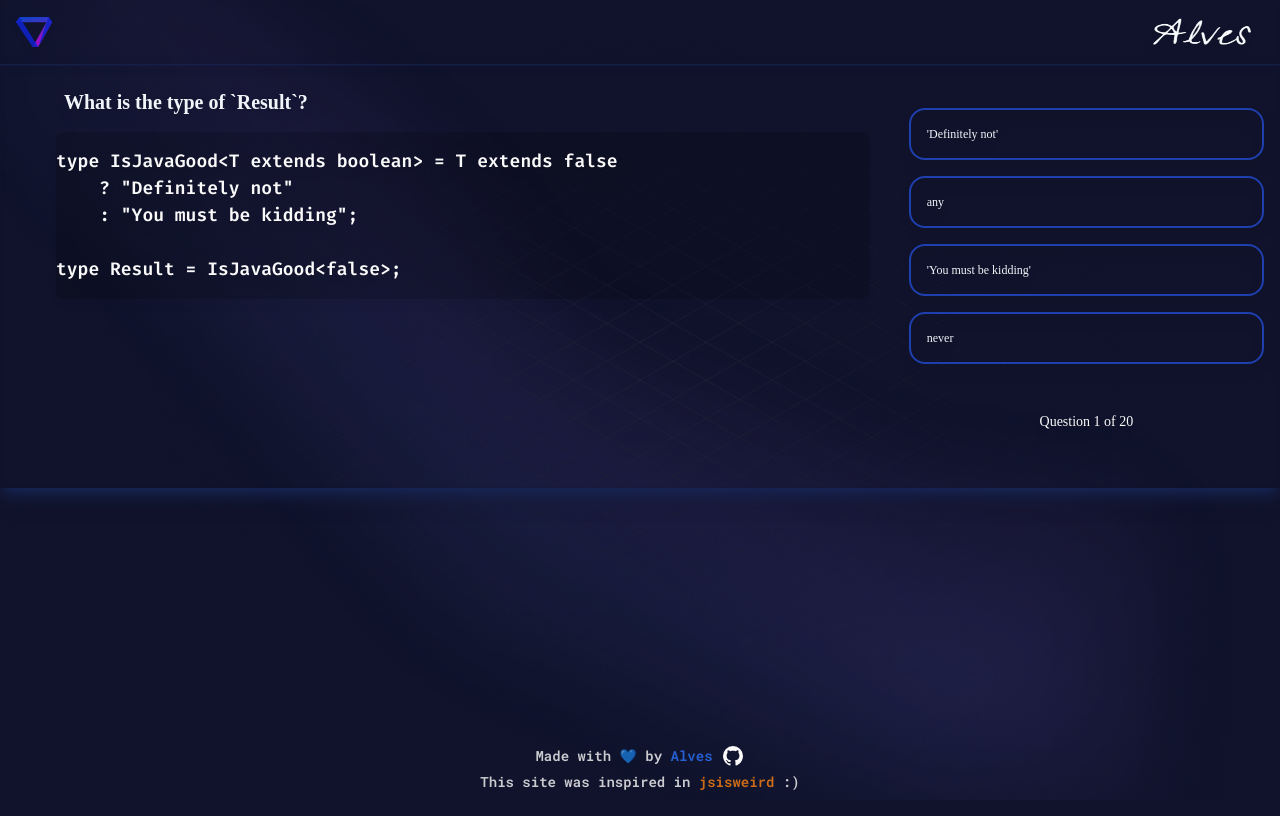
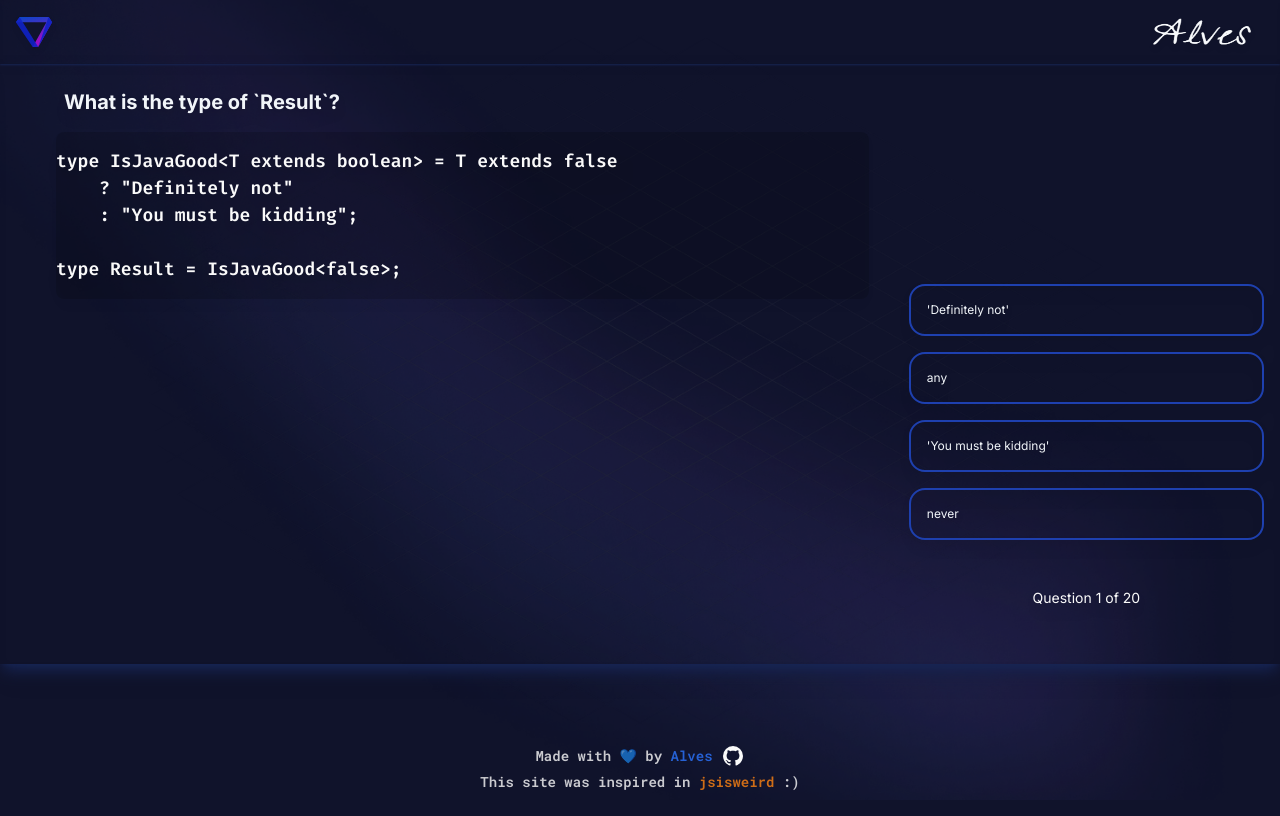
Before and after one commit to alvseven/tsisweird, a Next.js app: page /quiz in a window 1280 px wide. Built offline with nearby package versions, Linux system fonts and the light colour scheme.

Commit message:
fix: prevent layout shift between questions

```diff
--- a/src/app/quiz/(components)/question.tsx
+++ b/src/app/quiz/(components)/question.tsx
@@ -51,10 +51,10 @@ export function Question({
         transition={{ duration: 0.5 }}
         className="flex flex-col gap-4 px-2 min-w-[70%]"
       >
-        <h2 className="font-inter text-sm font-bold text-pretty text-slate-100 md:text-base lg:text-xl mx-2">
+        <h2 className="font-sans text-sm font-bold text-pretty text-slate-100 md:text-base lg:text-xl mx-2">
           {title}
         </h2>
-        <div className="[&>figure>pre]:min-h-[400px]">{code}</div>
+        <div className="[&>figure>pre]:min-h-[400px] [&>figure>pre]:max-h-[400px] [&>figure>pre]:overflow-y-auto">{code}</div>
       </motion.div>
       <motion.div
         initial={{ opacity: 0, x: 20 }}
@@ -70,7 +70,7 @@ export function Question({
             transition={{ duration: 0.3, delay: index * 0.1 }}
             whileHover={{ scale: 1.02 }}
             whileTap={{ scale: 0.98 }}
-            className={` rounded-2xl text-slate-100 font-inter border-2 p-4 text-xs text-left flex items-center justify-between gap-4 transition-colors duration-200
+            className={` rounded-2xl text-slate-100 font-sans border-2 p-4 text-xs text-left flex items-center justify-between gap-4 transition-colors duration-200
              ${
                showFeedback && index === correctAnswer
                  ? "bg-green-500/20 border-green-500/30"
@@ -112,7 +112,7 @@ export function Question({
           transition={{ delay: 0.5 }}
           className="flex items-center justify-center mt-8 mb-2"
         >
-          <h4 className="text-sm font-inter">
+          <h4 className="text-sm font-sans">
             Question {currentQuestion} of {totalQuestions}
           </h4>
         </motion.div>
--- a/src/app/quiz/page.tsx
+++ b/src/app/quiz/page.tsx
@@ -18,7 +18,7 @@ export default function Home() {
   const QuestionCode = currentQuestion?.code;
 
   return (
-    <section className="flex flex-col xl:flex-row gap-8 pt-6 pb-12 px-1 lg:px-12 max-w-full z-50 drop-shadow-lg shadow-lg shadow-blue-950 min-w-[100%] min-h-[424px]">
+    <section className="flex flex-col xl:flex-row gap-8 pt-6 pb-12 px-1 lg:px-12 max-w-full z-50 drop-shadow-lg shadow-lg shadow-blue-950 min-w-[100%] h-[600px]">
       <Question
         title={currentQuestion.title}
         code={<QuestionCode />}
```
